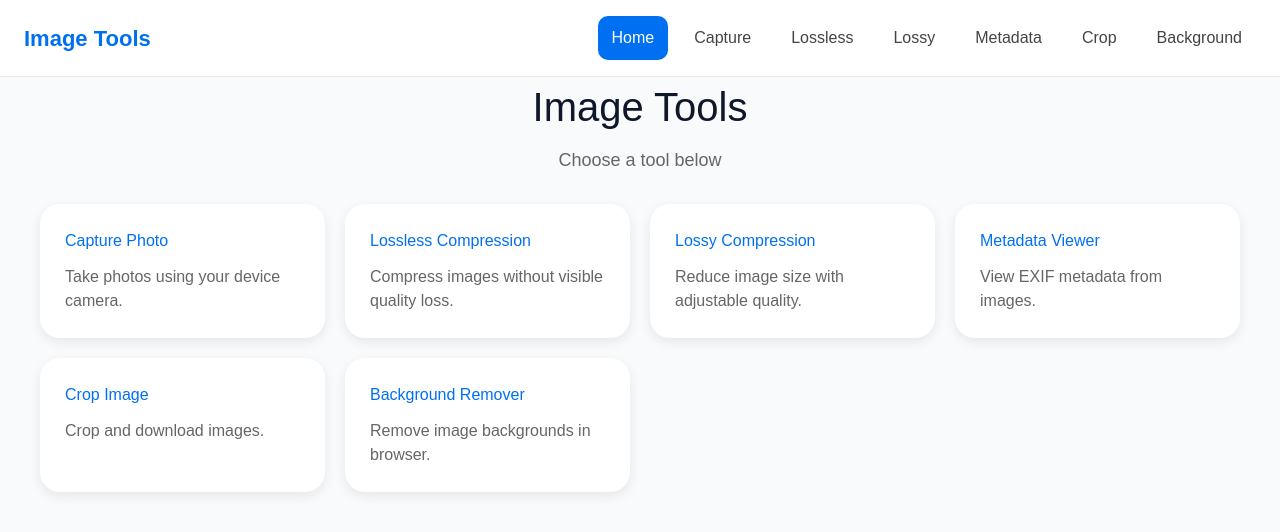
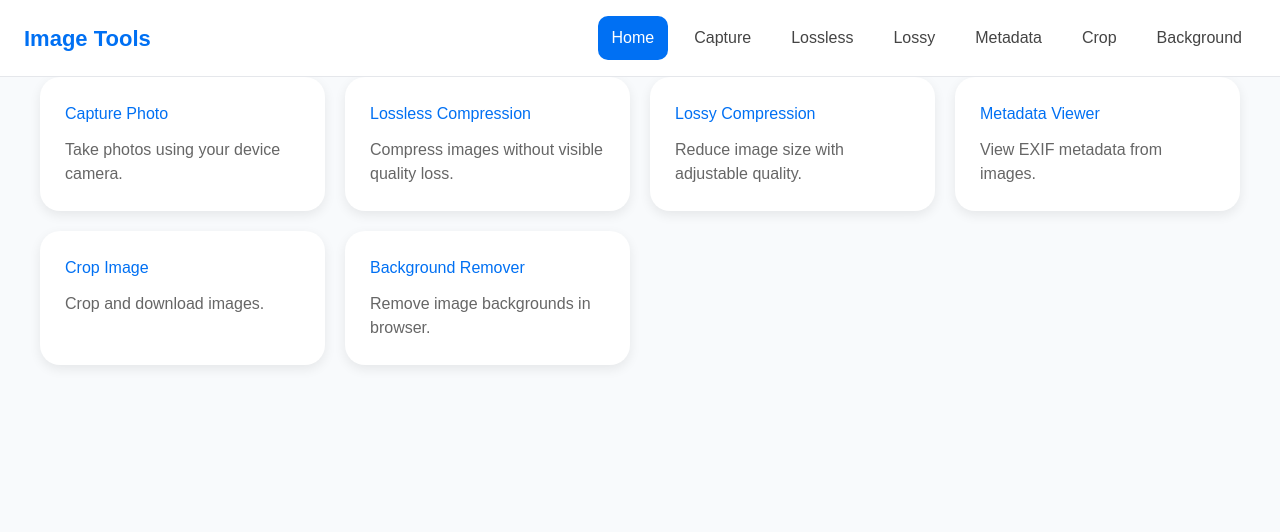
Before and after one commit to nasim-pro/photo-util, a Next.js app: page /utils/ in a window 1280 px wide. Shown: the top 532 px of the page. Built offline with nearby package versions, Linux system fonts and the light colour scheme.

Commit message:
fix: remove unneeded props from PageContainer component

```diff
--- a/components/PageContainer.tsx
+++ b/components/PageContainer.tsx
@@ -1,26 +1,12 @@
 type Props = {
-    title: string;
-    description?: string;
     children: React.ReactNode;
 };
 
 export default function PageContainer({
-    title,
-    description,
     children,
 }: Props) {
     return (
         <div className="page-container">
-            <div className="page-header">
-                <h1>{title}</h1>
-
-                {description && (
-                    <p className="page-description">
-                        {description}
-                    </p>
-                )}
-            </div>
-
             {children}
         </div>
     );
```
